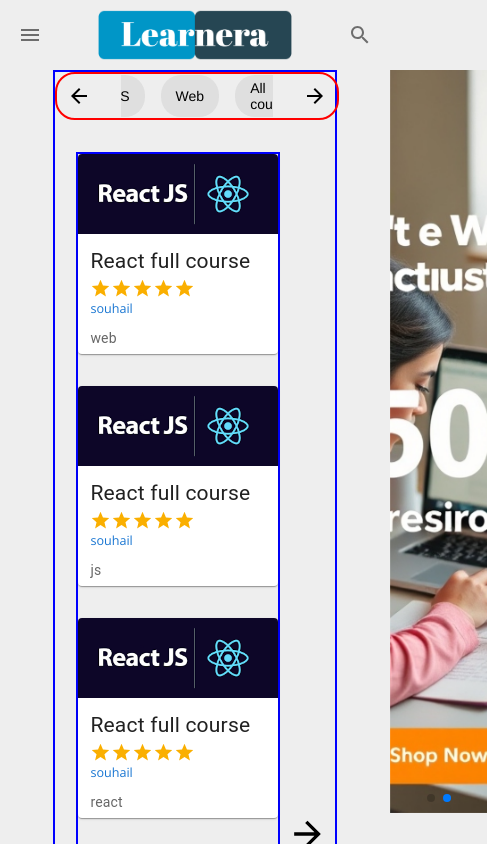
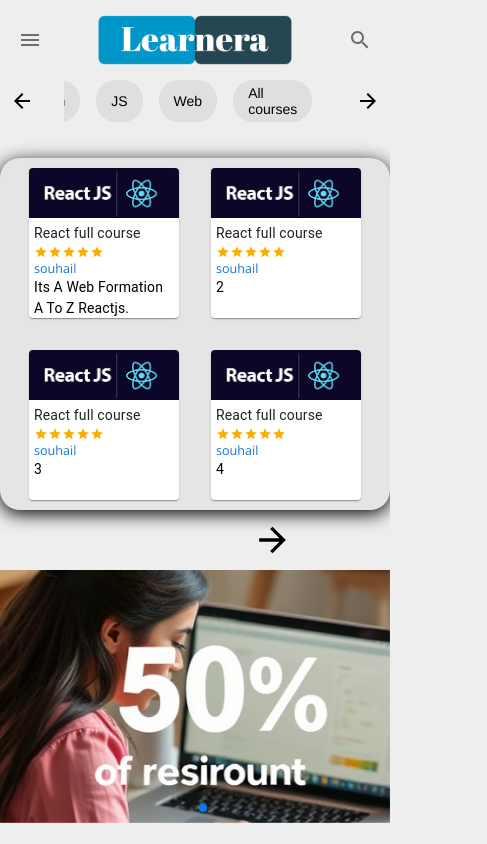
Before and after one commit to souhail747/LeranEera, a React (Vite) app in the folder LearnEra/: page / in a window 390 px wide. Shown: the top 844 px of the page, 487 px wide, since content can reach past the window. Built offline with nearby package versions, Linux system fonts and the light colour scheme; a web font is replaced by a local one.

Commit message:
Allcards Responsive and swiper too

```diff
--- a/LearnEra/package.json
+++ b/LearnEra/package.json
@@ -18,6 +18,7 @@
     "framer-motion": "^11.11.10",
     "react": "^18.3.1",
     "react-dom": "^18.3.1",
+    "react-router-dom": "^6.27.0",
     "swiper": "^11.1.14"
   },
   "devDependencies": {
--- a/LearnEra/src/components/Login.jsx
+++ b/LearnEra/src/components/Login.jsx
@@ -38,8 +38,8 @@ function Login ({setlog ,setsign}) {
             <AccountCircleIcon
             sx={{
                 margin : "5px auto 0 auto",
-                width: {md:"108px", xs:"90px"},
-                height: {md:"84px", xs:"90px"},
+                width: {md:"105px", xs:"90px"},
+                height: {md:"71px", xs:"90px"},
                 color : "#2cccc4",
             }}
             >
--- a/LearnEra/src/components/main/Section1/ActionAreaCard.jsx
+++ b/LearnEra/src/components/main/Section1/ActionAreaCard.jsx
@@ -7,14 +7,14 @@ import CardActionArea from "@mui/material/CardActionArea";
 import Link from "@mui/material/Link";
 import Rating from "@mui/material/Rating";
 // eslint-disable-next-line react/prop-types
-export default function ActionAreaCard({ img, /* desc */ cat,formater }) {
+export default function ActionAreaCard({ img, desc ,formater }) {
   return (
     <Card
       sx={{
         maxWidth: 550,
         maxHeight: 350,
-        width: "200px",
-        height: "200px",
+        width: {md:"200px",xs:"150px"},
+        height: {md:"200px",xs:"150px"},
         /*         margin:'100px auto',
 tawa howa bch ykoun f blasa o5ra 3lch ta3ti f zok oma f margin ta3bt
  */ transition: "0.5s ease",
@@ -26,12 +26,12 @@ tawa howa bch ykoun f blasa o5ra 3lch ta3ti f zok oma f margin ta3bt
       }}
     >
       <CardActionArea>
-        <CardMedia component="img" height="80" image={img} alt="green iguana" />
+        <CardMedia component="img"sx={{ height: {md:"80px",xs:"50px"},}} image={img} alt="green iguana" />
         <CardContent
           sx={{
             margin: "0",
             padding: "0",
-            p:"12px",
+            p:{md:"6px",xs:"5px"},
             display: "flex",
             justifyContent: "center",
             flexDirection: "column",
@@ -42,12 +42,12 @@ tawa howa bch ykoun f blasa o5ra 3lch ta3ti f zok oma f margin ta3bt
           <Typography
             gutterBottom
             component="div"
-            sx={{ margin: 0, fontSize: "1.5em" }}
+            sx={{ margin: 0, fontSize:  {md:"1.5em",xs:"1em"},}}
           >
             {" "}
             React full course
           </Typography>
-          <Rating   sx={{fontSize:"1.5em"}} name="read-only" value={5} readOnly />
+          <Rating   sx={{fontSize:  {md:"1.5em",xs:"1em"}}} name="read-only" value={5} readOnly />
           <Link
             href="#"
             underline="hover"
@@ -56,13 +56,12 @@ tawa howa bch ykoun f blasa o5ra 3lch ta3ti f zok oma f margin ta3bt
               fontSize: "0.9em",
               width: "max-content",
               display: "block",
-              marginBottom: "10px",
             }}
           >
             {formater}
           </Link>
-          <Typography variant="body2" sx={{ color: "text.secondary" }}>
-            {cat}
+          <Typography  sx={{ fontSize:"1em",textTransform:"capitalize",color: "black" }}>
+            {desc}
           </Typography>
         </CardContent>
       </CardActionArea>
--- a/LearnEra/src/components/main/Section1/AllCards.jsx
+++ b/LearnEra/src/components/main/Section1/AllCards.jsx
@@ -1,10 +1,11 @@
-import { useState } from "react";
+import { useEffect, useState } from "react";
 import ActionAreaCard from "./ActionAreaCard";
 import Stack from "@mui/material/Stack";
 import Filter from "./Filter";
 import Box from "@mui/material/Box";
 import ArrowForwardIcon from "@mui/icons-material/ArrowForward";
 import ArrowBackIcon from "@mui/icons-material/ArrowBack";
+import SwiperComponent from "./SwiperComponent";
 const AllCards = () => {
   const [selectedCategory, setSelectedCategory] = useState("All courses");
   const [currentIndex, setCurrentIndex] = useState(0);
@@ -13,12 +14,33 @@ const AllCards = () => {
     setSelectedCategory(category);
     setCurrentIndex(0);
   };
+  const [isPC, setIsPC] = useState(window.innerWidth >= 768);
+  const [CardNumbers, setCardNumbers] = useState(
+    window.innerWidth >= 768 ? 6 : 4
+  );
+
+  useEffect(() => {
+    const handleResize = () => {
+      const isPC = window.innerWidth >= 768;
+      setIsPC(isPC);
+      setCardNumbers(isPC ? 6 : 4);
+    };
+
+    // Set initial value
+    handleResize();
+
+    window.addEventListener("resize", handleResize);
+
+    return () => {
+      window.removeEventListener("resize", handleResize);
+    };
+  }, []);
 
   const cards = [
     {
       id: 1,
       img: "./src/Images/react.png",
-      desc: "1",
+      desc: "Its  a  web formation A to z reactjs.",
       formater: "souhail",
       cat: "web",
     },
@@ -162,6 +184,27 @@ const AllCards = () => {
       formater: "souhail",
       cat: "web",
     },
+    {
+      id: 22,
+      img: "./src/Images/react.png",
+      desc: "21",
+      formater: "souhail",
+      cat: "web",
+    },
+    {
+      id: 23,
+      img: "./src/Images/react.png",
+      desc: "21",
+      formater: "souhail",
+      cat: "web",
+    },
+    {
+      id: 24,
+      img: "./src/Images/react.png",
+      desc: "21",
+      formater: "souhail",
+      cat: "web",
+    },
   ];
 
   const filteredCards =
@@ -171,49 +214,57 @@ const AllCards = () => {
           (card) => card.cat.toLowerCase() === selectedCategory.toLowerCase()
         );
 
-  const cardsToShow = filteredCards.slice(currentIndex, currentIndex + 6);
+  const cardsToShow = filteredCards.slice(
+    currentIndex,
+    currentIndex + CardNumbers
+  );
 
   const handleShowMore = () => {
-    if (currentIndex + 6 < filteredCards.length) {
-      setCurrentIndex(currentIndex + 6);
+    if (currentIndex + CardNumbers < filteredCards.length) {
+      setCurrentIndex(currentIndex + CardNumbers);
     } else {
       setCurrentIndex(0);
     }
   };
 
   const handleShowLess = () => {
-    if (currentIndex - 6 >= 0) {
-      setCurrentIndex(currentIndex - 6);
+    if (currentIndex - CardNumbers >= 0) {
+      setCurrentIndex(currentIndex - CardNumbers);
     } else {
       setCurrentIndex(0);
     }
   };
 
   return (
-    <Box  className="border2"
+    <Box
       display={"flex"}
       flexDirection={"column"}
-      gap={4}
-
       /*     alignItems={"center"}
       justifyContent={"center"} */
-      sx={{ width: "72vw", position: "relative", margin: "0 auto" }}
+      sx={{
+        width: "100vw",
+        height: "90h",
+        position: "relative",
+        margin: "0 auto",
+      }}
     >
       <Filter onCategoryChange={handleCategoryChange} />
       <Stack
         justifyContent={"center"}
         alignItems={"center"}
         flexDirection={"row"}
+        mt="35px"
       >
         {/* Box fleche ISaar */}
+        {isPC && (
           <Box
             sx={{
               height: "100%",
               display: "flex",
               justifyContent: "center",
               alignItems: "center",
-            maxWidth: "55px",
-            width: "55px",
+              maxWidth: "155px",
+              width: "155px",
             }}
           >
             {currentIndex > 0 && (
@@ -226,7 +277,99 @@ const AllCards = () => {
                   padding: "10px",
                   borderRadius: "50px",
                   "&:hover": {
+                    color: "#2cccc4",
+                    cursor: "pointer",
+                  },
+                }}
+              />
+            )}
+          </Box>
+        )}
+        {/* Caards */}
 
+
+        <Stack
+        sx={{bgcolor:"#e5e5e5",borderRadius:"20px"}}
+        boxShadow= "0 4px 18px black"// Custom shadow
+          py={"10px"}
+          flexDirection={"row"}
+          alignItems={"center"}
+          justifyContent={"center"}
+          gap={4}
+          flexWrap={"wrap"}
+
+        >
+          {cardsToShow.map((card) => (
+            <ActionAreaCard
+              key={card.id}
+              img={card.img}
+              desc={card.desc}
+              formater={card.formater}
+            />
+          ))}
+        </Stack>
+
+        {/* Box fleche Imiin */}
+        {isPC && (
+          <Box
+            sx={{
+              height: "100%",
+              display: "flex",
+              justifyContent: "center",
+              alignItems: "center",
+
+              maxWidth: "155px",
+              width: "155px",
+            }}
+          >
+            {currentIndex + 6 < filteredCards.length && (
+              <ArrowForwardIcon
+                onClick={handleShowMore}
+                sx={{
+                  fontSize: "40px",
+
+                  maxWidth: "55px",
+                  width: "55px",
+                  borderRadius: "50px",
+                  "&:hover": {
+                    color: "#2cccc4",
+                    cursor: "pointer",
+                  },
+                }}
+              />
+            )}
+          </Box>
+        )}
+      </Stack>
+      {!isPC && (
+        <Stack
+          sx={{ height: "100%" }}
+          flexDirection={"row"}
+          alignContent={"center"}
+          justifyContent={"center"}
+          my="10px"
+        >
+          <Box
+            sx={{
+              height: "100%",
+              display: "flex",
+              justifyContent: "center",
+              alignItems: { md: "center", xs: "flex-start" },
+
+              maxWidth: "155px",
+              width: "155px",
+            }}
+          >
+            {currentIndex > 0 && (
+              <ArrowBackIcon
+                onClick={handleShowLess}
+                sx={{
+                  fontSize: "40px",
+
+                  maxWidth: "55px",
+                  width: "55px",
+                  borderRadius: "50px",
+                  "&:hover": {
                     color: "#2cccc4",
                     cursor: "pointer",
                   },
@@ -235,49 +378,27 @@ const AllCards = () => {
             )}
           </Box>
 
-        <Stack className="border2"
-          flexDirection={"row"}
-          alignItems={"center"}
-          justifyContent={"center"}
-          gap={4}
-flexShrink={55}
-          flexWrap={"wrap"}
-/*           sx={{ width: "100%", height:"100%",minheight: "800px"}}
- */        >
-          {cardsToShow.map((card) => (
-            <ActionAreaCard
-              key={card.id}
-              img={card.img}
-/*               desc={card.desc}
- */              formater={card.formater}
-              cat={card.cat}
-            />
-          ))}
-        </Stack>
-
-        {/* Box fleche Imiin */}
           <Box
             sx={{
               height: "100%",
               display: "flex",
               justifyContent: "center",
-            alignItems: "center",
-            maxWidth: "55px",
-            width: "55px",
+              alignItems: { md: "center", xs: "flex-start" },
+
+              maxWidth: "155px",
+              width: "155px",
             }}
           >
             {currentIndex + 6 < filteredCards.length && (
               <ArrowForwardIcon
                 onClick={handleShowMore}
                 sx={{
-                padding: "10px",
                   fontSize: "40px",
 
                   maxWidth: "55px",
                   width: "55px",
                   borderRadius: "50px",
                   "&:hover": {
-
                     color: "#2cccc4",
                     cursor: "pointer",
                   },
@@ -286,6 +407,17 @@ flexShrink={55}
             )}
           </Box>
         </Stack>
+      )}
+      {!isPC && (
+        <Box  sx={{height:"100%"}}>
+
+          <SwiperComponent w="100vw" h="30vh"  ispc={!isPC}/>{" "}
+        </Box>
+
+
+      )}
+
+
     </Box>
   );
 };
--- a/LearnEra/src/components/main/Section1/Filter.jsx
+++ b/LearnEra/src/components/main/Section1/Filter.jsx
@@ -51,7 +51,7 @@ export default function Filter({ onCategoryChange }) {
   ];
 
   return (
-    <div  className="border"
+    <div
       style={{
         width: "100%",
         display: "flex",
--- a/LearnEra/src/components/main/Section1/MainSection.jsx
+++ b/LearnEra/src/components/main/Section1/MainSection.jsx
@@ -8,12 +8,12 @@ export default function MainSection() {
     <Stack flexDirection={"row"} flexWrap={"nowrap"}>
 
     <AllCards/>
-  <Box
+  <Box className="hide-on-mobile"
        sx={{
-         width: {md:"25vw",xs:"0"}
+         width: {md:"25vw",xs:"100vw",sm:"100vw"}
        }}
      >
-       <SwiperComponent />
+       <SwiperComponent ispc={false} w="25vw" h="88vh" />
      </Box>
         </Stack>   )
 }
--- a/LearnEra/src/components/main/Section1/SwiperComponent.jsx
+++ b/LearnEra/src/components/main/Section1/SwiperComponent.jsx
@@ -11,13 +11,18 @@ import './styles.css';
 import { Autoplay, Pagination, Navigation } from 'swiper/modules';
 import Box from '@mui/material/Box';
 
-export default function SwiperComponent() {
+// eslint-disable-next-line react/prop-types
+export default function SwiperComponent({w,h,ispc}) {
   return (
     <>
       <Box
         sx={{
-          width: "25vw",
-          height: "88vh",
+          width: w,
+          height: h,
+       /*    width: "100vw",
+          height: "18vh",
+ */
+
 
           maxHeight:"100vh"
         }}
@@ -49,9 +54,13 @@ export default function SwiperComponent() {
           </SwiperSlide>
 
 
-          {/* Custom Navigation Buttons */}
-          <div className="swiper-button-next-custom swiper-button-next"></div>
+          {!ispc &&
+              <div>
+
+            <div className="swiper-button-next-custom swiper-button-next"></div>
           <div className="swiper-button-prev-custom swiper-button-prev"></div>
+          </div>
+          }
         </Swiper>
       </Box>
     </>
```
Also changed, not shown: LearnEra/src/components/header/Header.jsx (+7 -4 lines), LearnEra/src/index.css (+9 -0 lines), 1 other file (tests, documents, lock files or other folders). Lines whose indentation alone changed are shown as unchanged.
